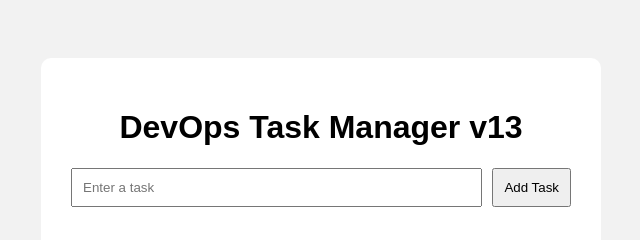
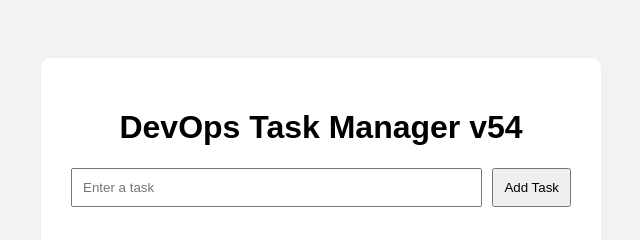
Before and after one commit to Harshavardhana-v/devops-task-manager, a plain HTML site: page index.html in a window 1280 px wide. Shown: the top 240 px of the page, 319-959 px from the left. Drawn offline with Linux system fonts and the light colour scheme.

```diff
--- a/index.html
+++ b/index.html
@@ -9,7 +9,7 @@
 
     <div class="container">
 
-        <h1>DevOps Task Manager v13 </h1>
+        <h1>DevOps Task Manager v54 </h1>
 
         <div class="input-area">
             <input type="text" id="taskInput" placeholder="Enter a task">
```
